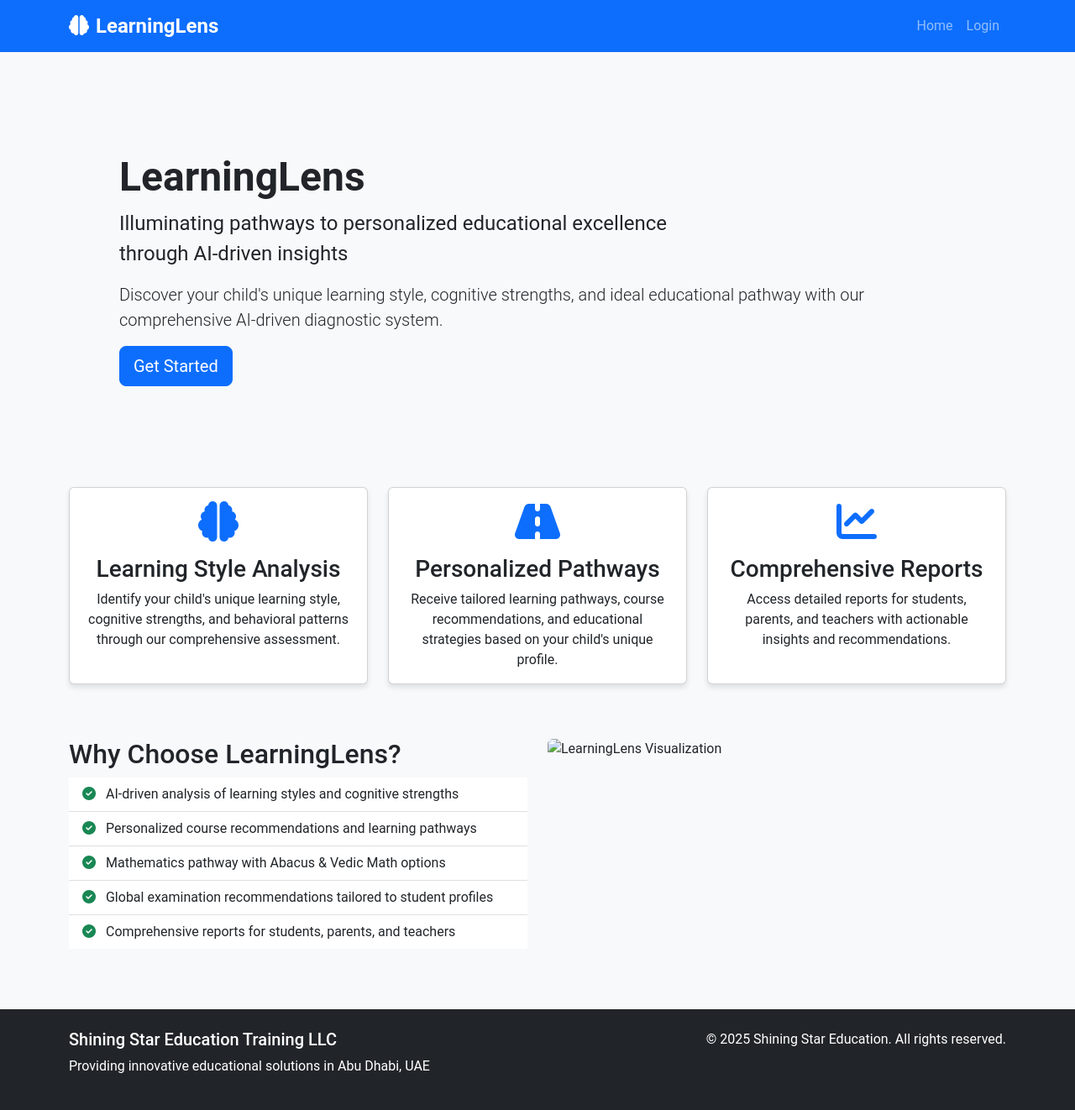
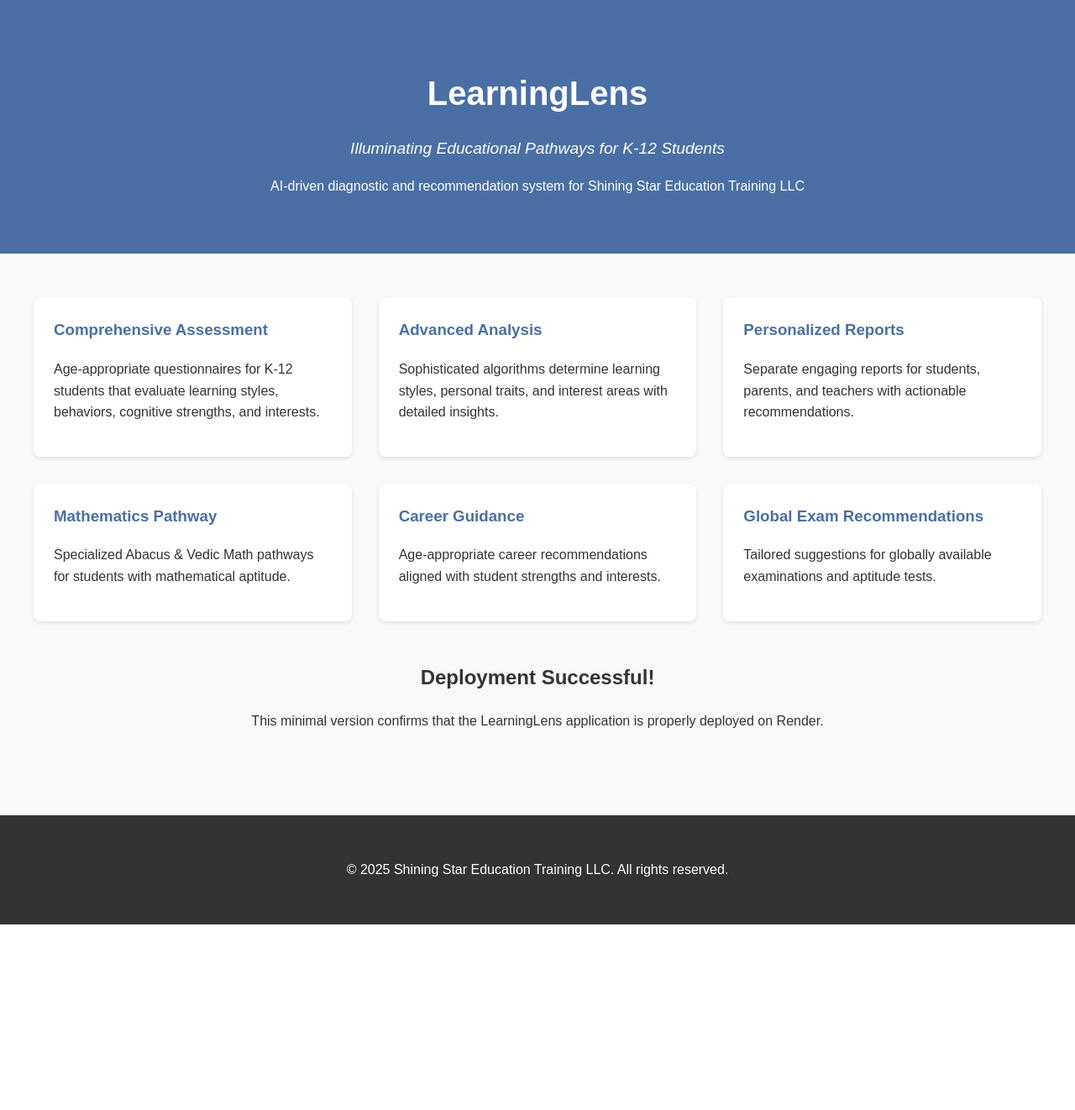
Before and after one commit to ssetuae/learninglens-app, a Flask app: page / in a window 1280 px wide. Shown: the whole page at 84% size. After the commit the page ends 1101 px from the top, so only its background shows below. Run offline with Flask 3, Linux system fonts and the light colour scheme; data comes from the database, SQL or seed files in the repository; some libraries are stand-ins or nearby versions.

Commit message:
Initial upload of LearningLens application

```diff
--- a/templates/index.html
+++ b/templates/index.html
@@ -3,127 +3,109 @@
 <head>
     <meta charset="UTF-8">
     <meta name="viewport" content="width=device-width, initial-scale=1.0">
-    <title>LearningLens - Shining Star Education</title>
-    <link rel="stylesheet" href="https://cdn.jsdelivr.net/npm/bootstrap@5.2.3/dist/css/bootstrap.min.css">
-    <link rel="stylesheet" href="{{ url_for('static', filename='styles.css') }}">
-    <link rel="stylesheet" href="https://cdnjs.cloudflare.com/ajax/libs/font-awesome/6.4.0/css/all.min.css">
+    <title>LearningLens - AI-driven Diagnostic System</title>
+    <style>
+        body {
+            font-family: Arial, sans-serif;
+            line-height: 1.6;
+            margin: 0;
+            padding: 0;
+            color: #333;
+            background-color: #f8f9fa;
+        }
+        .container {
+            max-width: 1200px;
+            margin: 0 auto;
+            padding: 20px;
+        }
+        header {
+            background-color: #4a6fa5;
+            color: white;
+            text-align: center;
+            padding: 2rem 0;
+            margin-bottom: 2rem;
+        }
+        h1 {
+            font-size: 2.5rem;
+            margin-bottom: 0.5rem;
+        }
+        .tagline {
+            font-size: 1.2rem;
+            font-style: italic;
+            margin-bottom: 1rem;
+        }
+        .features {
+            display: grid;
+            grid-template-columns: repeat(auto-fit, minmax(300px, 1fr));
+            gap: 2rem;
+            margin-bottom: 2rem;
+        }
+        .feature {
+            background-color: white;
+            border-radius: 8px;
+            padding: 1.5rem;
+            box-shadow: 0 2px 5px rgba(0,0,0,0.1);
+        }
+        .feature h3 {
+            color: #4a6fa5;
+            margin-top: 0;
+        }
+        footer {
+            text-align: center;
+            padding: 1rem 0;
+            background-color: #333;
+            color: white;
+            margin-top: 2rem;
+        }
+    </style>
 </head>
 <body>
-    <nav class="navbar navbar-expand-lg navbar-dark bg-primary">
+    <header>
         <div class="container">
-            <a class="navbar-brand" href="{{ url_for('index') }}">
-                <i class="fas fa-brain me-2"></i>LearningLens
-            </a>
-            <button class="navbar-toggler" type="button" data-bs-toggle="collapse" data-bs-target="#navbarNav" aria-controls="navbarNav" aria-expanded="false" aria-label="Toggle navigation">
-                <span class="navbar-toggler-icon"></span>
-            </button>
-            <div class="collapse navbar-collapse" id="navbarNav">
-                <ul class="navbar-nav ms-auto">
-                    <li class="nav-item">
-                        <a class="nav-link" href="{{ url_for('index') }}">Home</a>
-                    </li>
-                    {% if current_user.is_authenticated %}
-                    <li class="nav-item">
-                        <a class="nav-link" href="{{ url_for('dashboard') }}">Dashboard</a>
-                    </li>
-                    <li class="nav-item">
-                        <a class="nav-link" href="{{ url_for('logout') }}">Logout</a>
-                    </li>
-                    {% else %}
-                    <li class="nav-item">
-                        <a class="nav-link" href="{{ url_for('login') }}">Login</a>
-                    </li>
-                    {% endif %}
-                </ul>
+            <h1>LearningLens</h1>
+            <p class="tagline">Illuminating Educational Pathways for K-12 Students</p>
+            <p>AI-driven diagnostic and recommendation system for Shining Star Education Training LLC</p>
+        </div>
+    </header>
+
+    <div class="container">
+        <div class="features">
+            <div class="feature">
+                <h3>Comprehensive Assessment</h3>
+                <p>Age-appropriate questionnaires for K-12 students that evaluate learning styles, behaviors, cognitive strengths, and interests.</p>
             </div>
-        </div>
-    </nav>
-
-    <div class="container mt-4">
-        {% with messages = get_flashed_messages(with_categories=true) %}
-            {% if messages %}
-                {% for category, message in messages %}
-                    <div class="alert alert-{{ category }}">{{ message }}</div>
-                {% endfor %}
-            {% endif %}
-        {% endwith %}
-
-        <div class="jumbotron p-5 mb-4 bg-light rounded-3">
-            <div class="container-fluid py-5">
-                <h1 class="display-5 fw-bold">LearningLens</h1>
-                <p class="col-md-8 fs-4">Illuminating pathways to personalized educational excellence through AI-driven insights</p>
-                <p class="lead">
-                    Discover your child's unique learning style, cognitive strengths, and ideal educational pathway with our comprehensive AI-driven diagnostic system.
-                </p>
-                {% if not current_user.is_authenticated %}
-                <a href="{{ url_for('login') }}" class="btn btn-primary btn-lg">Get Started</a>
-                {% else %}
-                <a href="{{ url_for('dashboard') }}" class="btn btn-primary btn-lg">Go to Dashboard</a>
-                {% endif %}
+            <div class="feature">
+                <h3>Advanced Analysis</h3>
+                <p>Sophisticated algorithms determine learning styles, personal traits, and interest areas with detailed insights.</p>
+            </div>
+            <div class="feature">
+                <h3>Personalized Reports</h3>
+                <p>Separate engaging reports for students, parents, and teachers with actionable recommendations.</p>
+            </div>
+            <div class="feature">
+                <h3>Mathematics Pathway</h3>
+                <p>Specialized Abacus & Vedic Math pathways for students with mathematical aptitude.</p>
+            </div>
+            <div class="feature">
+                <h3>Career Guidance</h3>
+                <p>Age-appropriate career recommendations aligned with student strengths and interests.</p>
+            </div>
+            <div class="feature">
+                <h3>Global Exam Recommendations</h3>
+                <p>Tailored suggestions for globally available examinations and aptitude tests.</p>
             </div>
         </div>
 
-        <div class="row mb-5">
-            <div class="col-md-4 mb-3">
-                <div class="card h-100">
-                    <div class="card-body text-center">
-                        <i class="fas fa-brain fa-3x mb-3 text-primary"></i>
-                        <h3 class="card-title">Learning Style Analysis</h3>
-                        <p class="card-text">Identify your child's unique learning style, cognitive strengths, and behavioral patterns through our comprehensive assessment.</p>
-                    </div>
-                </div>
-            </div>
-            <div class="col-md-4 mb-3">
-                <div class="card h-100">
-                    <div class="card-body text-center">
-                        <i class="fas fa-road fa-3x mb-3 text-primary"></i>
-                        <h3 class="card-title">Personalized Pathways</h3>
-                        <p class="card-text">Receive tailored learning pathways, course recommendations, and educational strategies based on your child's unique profile.</p>
-                    </div>
-                </div>
-            </div>
-            <div class="col-md-4 mb-3">
-                <div class="card h-100">
-                    <div class="card-body text-center">
-                        <i class="fas fa-chart-line fa-3x mb-3 text-primary"></i>
-                        <h3 class="card-title">Comprehensive Reports</h3>
-                        <p class="card-text">Access detailed reports for students, parents, and teachers with actionable insights and recommendations.</p>
-                    </div>
-                </div>
-            </div>
-        </div>
-
-        <div class="row mb-5">
-            <div class="col-md-6">
-                <h2>Why Choose LearningLens?</h2>
-                <ul class="list-group list-group-flush mb-4">
-                    <li class="list-group-item"><i class="fas fa-check-circle text-success me-2"></i> AI-driven analysis of learning styles and cognitive strengths</li>
-                    <li class="list-group-item"><i class="fas fa-check-circle text-success me-2"></i> Personalized course recommendations and learning pathways</li>
-                    <li class="list-group-item"><i class="fas fa-check-circle text-success me-2"></i> Mathematics pathway with Abacus & Vedic Math options</li>
-                    <li class="list-group-item"><i class="fas fa-check-circle text-success me-2"></i> Global examination recommendations tailored to student profiles</li>
-                    <li class="list-group-item"><i class="fas fa-check-circle text-success me-2"></i> Comprehensive reports for students, parents, and teachers</li>
-                </ul>
-            </div>
-            <div class="col-md-6">
-                <img src="https://via.placeholder.com/600x400?text=LearningLens+Visualization" alt="LearningLens Visualization" class="img-fluid rounded">
-            </div>
+        <div style="text-align: center; margin: 3rem 0;">
+            <h2>Deployment Successful!</h2>
+            <p>This minimal version confirms that the LearningLens application is properly deployed on Render.</p>
         </div>
     </div>
 
-    <footer class="bg-dark text-white py-4 mt-5">
+    <footer>
         <div class="container">
-            <div class="row">
-                <div class="col-md-6">
-                    <h5>Shining Star Education Training LLC</h5>
-                    <p>Providing innovative educational solutions in Abu Dhabi, UAE</p>
-                </div>
-                <div class="col-md-6 text-md-end">
-                    <p>&copy; 2025 Shining Star Education. All rights reserved.</p>
-                </div>
-            </div>
+            <p>&copy; 2025 Shining Star Education Training LLC. All rights reserved.</p>
         </div>
     </footer>
-
-    <script src="https://cdn.jsdelivr.net/npm/bootstrap@5.2.3/dist/js/bootstrap.bundle.min.js"></script>
 </body>
 </html>
```
